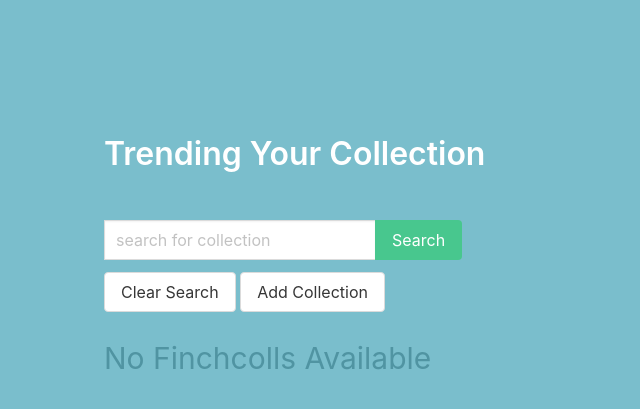
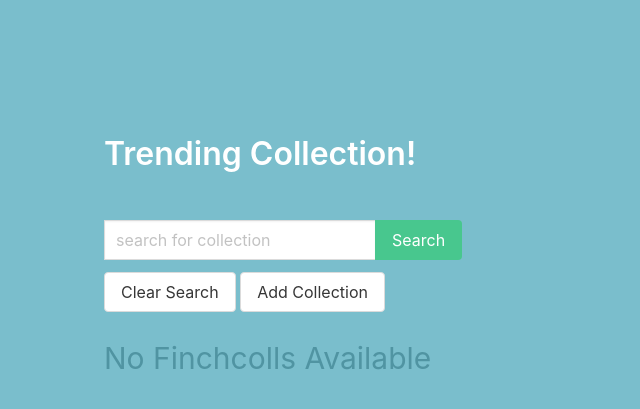
Before and after one commit to ShorenaK/Finchcoll, a Django app: page /finchcolls/ in a window 1280 px wide. Shown: the part 92-501 px from the top of the page, without its empty margins (0-640 px from the left). Run offline with Django 4.2, Linux system fonts and the light colour scheme; the visitor is signed in with stand-in values (Sample User, id 1); data that the repository does not hold is empty.

Commit message:
final changes

```diff
--- a/main_app/templates/finchcoll_list.html
+++ b/main_app/templates/finchcoll_list.html
@@ -4,7 +4,7 @@
 {% block content %}
 <h1 class="title pt-5"></h1>
 <br>
-<h1 class="title pt-5">Trending Your Collection</h1>
+<h1 class="title pt-5">Trending Collection!</h1>
 </br>
 <form class="mb-5" method="get">
   <div class="field has-addons">
```
